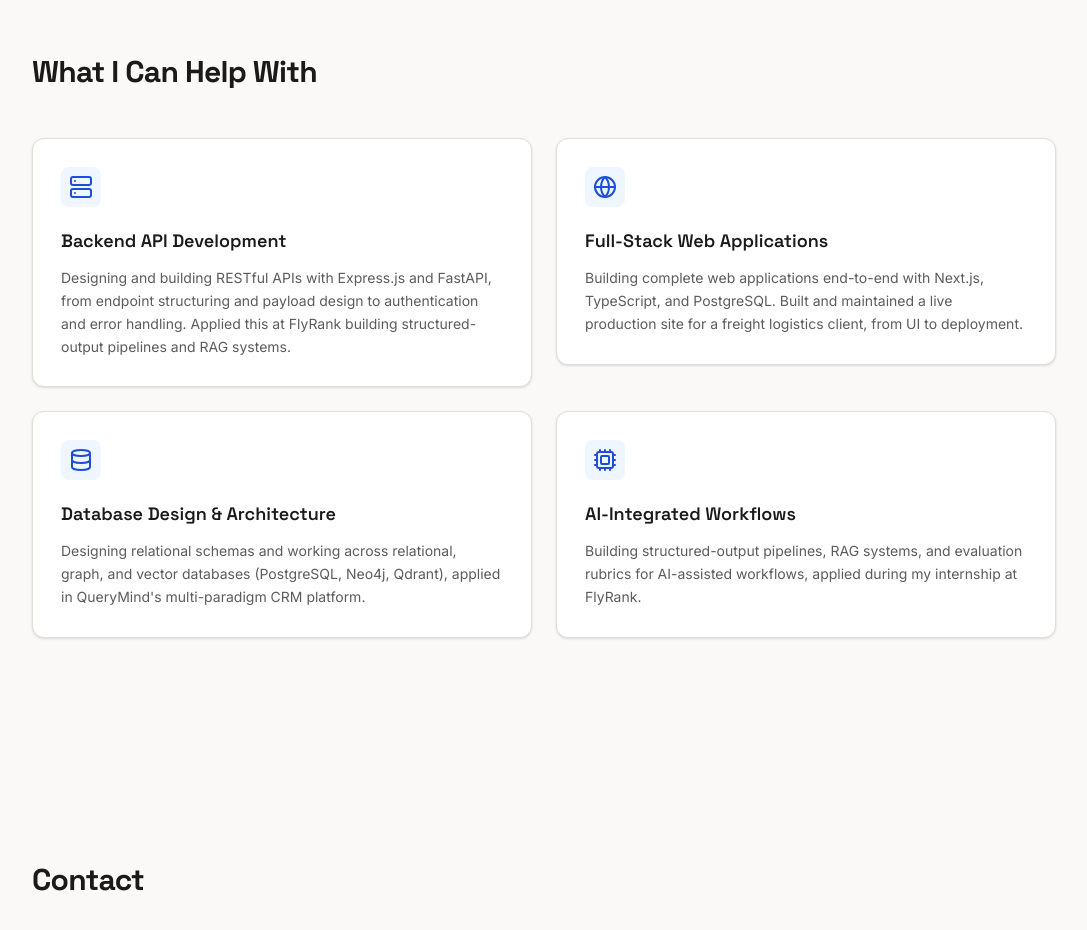
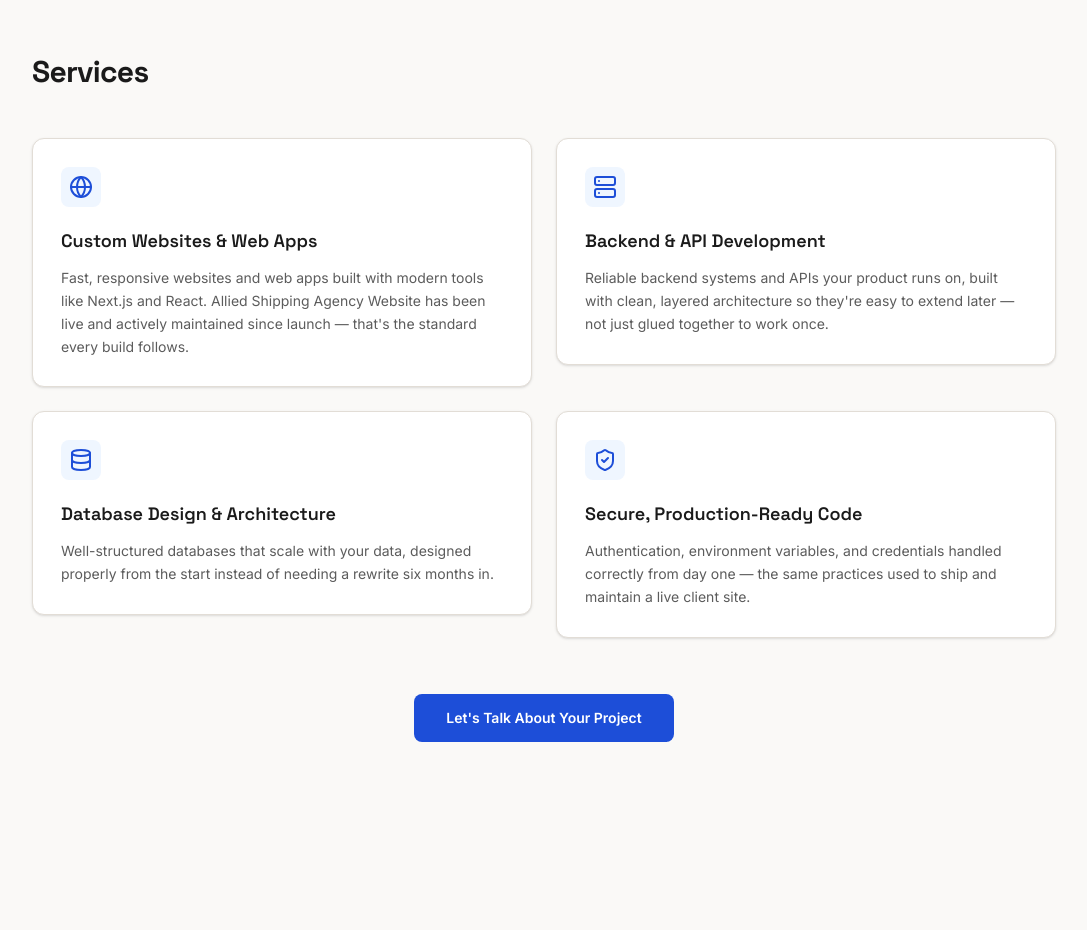
Before and after one commit to Mairaarshad19/Portfolio, a Next.js app: page / in a window 1280 px wide. Shown: the part 6940-7870 px from the top of the page, without its empty margins (96-1183 px from the left). Built offline with nearby package versions, Linux system fonts and the light colour scheme.

Commit message:
refactor: consolidate services into single cohesive section blending offering and proof

```diff
--- a/src/components/Capabilities.tsx
+++ b/src/components/Capabilities.tsx
@@ -1,17 +1,17 @@
 "use client";
 
-import { Server, Globe, Database, Cpu } from "lucide-react";
-import { capabilitiesContent } from "@/data/portfolio-content";
+import { Globe, Server, Database, ShieldCheck } from "lucide-react";
+import { servicesContent } from "@/data/portfolio-content";
 import { useScrollReveal } from "@/lib/useScrollReveal";
 
 const iconMap: Record<string, React.ReactNode> = {
+  Globe: <Globe size={24} />,
   Server: <Server size={24} />,
-  Globe: <Globe size={24} />,
   Database: <Database size={24} />,
-  Cpu: <Cpu size={24} />,
+  ShieldCheck: <ShieldCheck size={24} />,
 };
 
-function CapabilityCard({
+function ServiceCard({
   title,
   description,
   icon,
@@ -23,18 +23,15 @@ function CapabilityCard({
   const { ref, revealed } = useScrollReveal();
 
   return (
-    <div
-      ref={ref}
-      className={`scroll-reveal ${revealed ? "revealed" : ""}`}
-    >
-      <div className="card-lift h-full bg-bg-elevated border border-border rounded-xl p-6 sm:p-7 hover:border-accent/30 shadow-sm">
+    <div ref={ref} className={`scroll-reveal ${revealed ? "revealed" : ""}`}>
+      <div className="card-lift h-full flex flex-col bg-bg-elevated border border-border rounded-xl p-6 sm:p-7 hover:border-accent/30 shadow-sm">
         <div className="w-10 h-10 rounded-lg bg-accent-subtle flex items-center justify-center text-accent mb-5">
           {iconMap[icon]}
         </div>
-        <h3 className="text-lg font-display font-semibold text-fg mb-3">{title}</h3>
-        <p className="text-sm text-fg-muted leading-relaxed">
-          {description}
-        </p>
+        <h3 className="text-lg font-display font-semibold text-fg mb-3">
+          {title}
+        </h3>
+        <p className="text-sm text-fg-muted leading-relaxed">{description}</p>
       </div>
     </div>
   );
@@ -43,6 +40,12 @@ function CapabilityCard({
 export default function Capabilities() {
   const { ref, revealed } = useScrollReveal();
 
+  const handleCtaClick = (e: React.MouseEvent<HTMLAnchorElement>) => {
+    e.preventDefault();
+    const el = document.querySelector("#contact");
+    if (el) el.scrollIntoView({ behavior: "smooth" });
+  };
+
   return (
     <section id="capabilities" className="py-28">
       <div
@@ -50,19 +53,31 @@ export default function Capabilities() {
         className={`container-content scroll-reveal ${revealed ? "revealed" : ""}`}
       >
         <h2 className="text-2xl sm:text-3xl font-display font-bold tracking-tight text-fg mb-12">
-          What I Can Help With
+          Services
         </h2>
 
+        {/* Service cards — single cohesive grid */}
         <div className="stagger-container grid grid-cols-1 sm:grid-cols-2 gap-6">
-          {capabilitiesContent.map((cap) => (
-            <div key={cap.title} className="stagger-item">
-              <CapabilityCard
-                title={cap.title}
-                description={cap.description}
-                icon={cap.icon}
+          {servicesContent.map((service) => (
+            <div key={service.title} className="stagger-item">
+              <ServiceCard
+                title={service.title}
+                description={service.description}
+                icon={service.icon}
               />
             </div>
           ))}
+        </div>
+
+        {/* CTA */}
+        <div className="flex justify-center mt-14">
+          <a
+            href="#contact"
+            onClick={handleCtaClick}
+            className="btn-lift inline-flex items-center justify-center px-8 py-3.5 rounded-lg bg-accent text-white font-semibold text-sm transition-all hover:bg-accent-hover hover:shadow-lg hover:shadow-accent/20 active:scale-[0.97]"
+          >
+            Let's Talk About Your Project
+          </a>
         </div>
       </div>
     </section>
--- a/src/data/portfolio-content.ts
+++ b/src/data/portfolio-content.ts
@@ -156,36 +156,37 @@ export const projectsContent: Project[] = [
   },
 ];
 
-export interface Capability {
+export interface ServiceOffer {
   title: string;
   description: string;
   icon: string;
 }
 
-export const capabilitiesContent: Capability[] = [
+/** Client-facing services — each combines the deliverable with an honest reason to trust it. */
+export const servicesContent: ServiceOffer[] = [
   {
-    title: "Backend API Development",
+    title: "Custom Websites & Web Apps",
     description:
-      "Designing and building RESTful APIs with Express.js and FastAPI, from endpoint structuring and payload design to authentication and error handling. Applied this at FlyRank building structured-output pipelines and RAG systems.",
-    icon: "Server",
+      "Fast, responsive websites and web apps built with modern tools like Next.js and React. Allied Shipping Agency Website has been live and actively maintained since launch — that's the standard every build follows.",
+    icon: "Globe",
   },
   {
-    title: "Full-Stack Web Applications",
+    title: "Backend & API Development",
     description:
-      "Building complete web applications end-to-end with Next.js, TypeScript, and PostgreSQL. Built and maintained a live production site for a freight logistics client, from UI to deployment.",
-    icon: "Globe",
+      "Reliable backend systems and APIs your product runs on, built with clean, layered architecture so they're easy to extend later — not just glued together to work once.",
+    icon: "Server",
   },
   {
     title: "Database Design & Architecture",
     description:
-      "Designing relational schemas and working across relational, graph, and vector databases (PostgreSQL, Neo4j, Qdrant), applied in QueryMind's multi-paradigm CRM platform.",
+      "Well-structured databases that scale with your data, designed properly from the start instead of needing a rewrite six months in.",
     icon: "Database",
   },
   {
-    title: "AI-Integrated Workflows",
+    title: "Secure, Production-Ready Code",
     description:
-      "Building structured-output pipelines, RAG systems, and evaluation rubrics for AI-assisted workflows, applied during my internship at FlyRank.",
-    icon: "Cpu",
+      "Authentication, environment variables, and credentials handled correctly from day one — the same practices used to ship and maintain a live client site.",
+    icon: "ShieldCheck",
   },
 ];
 
```
